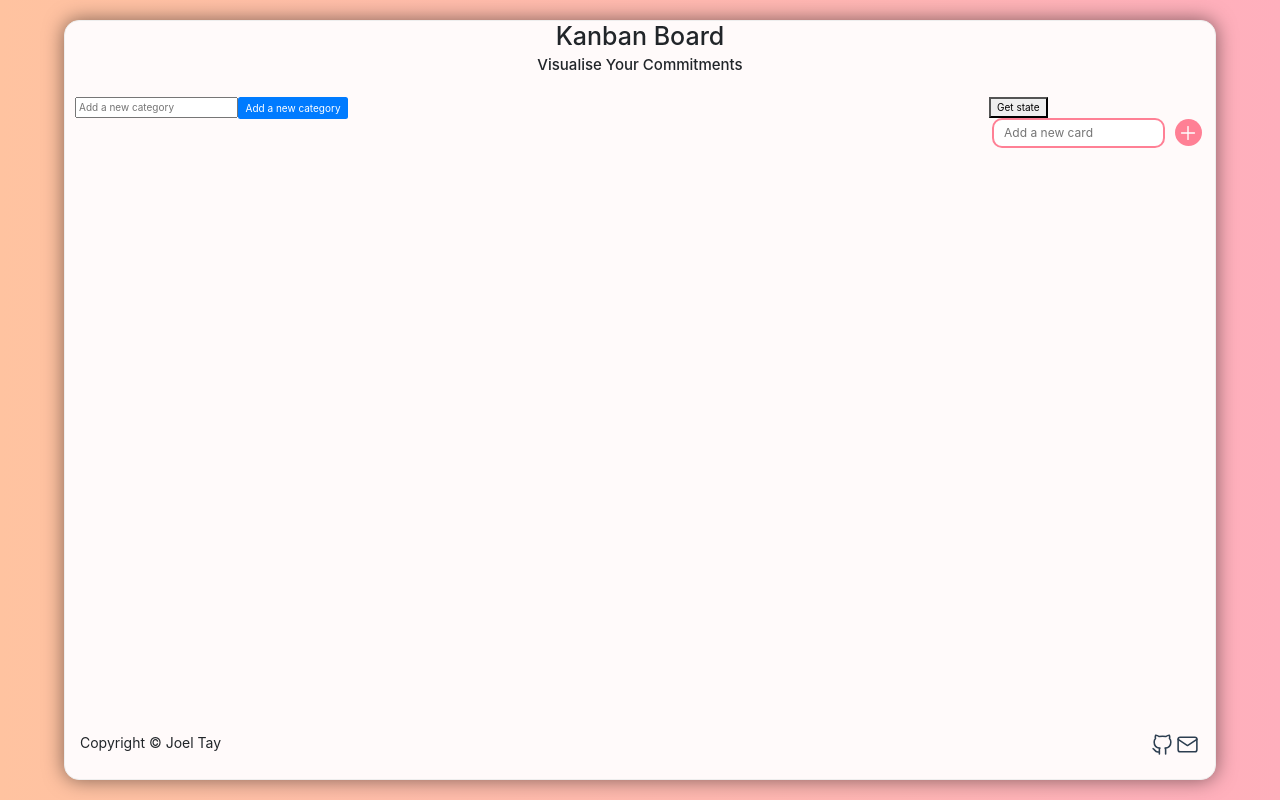
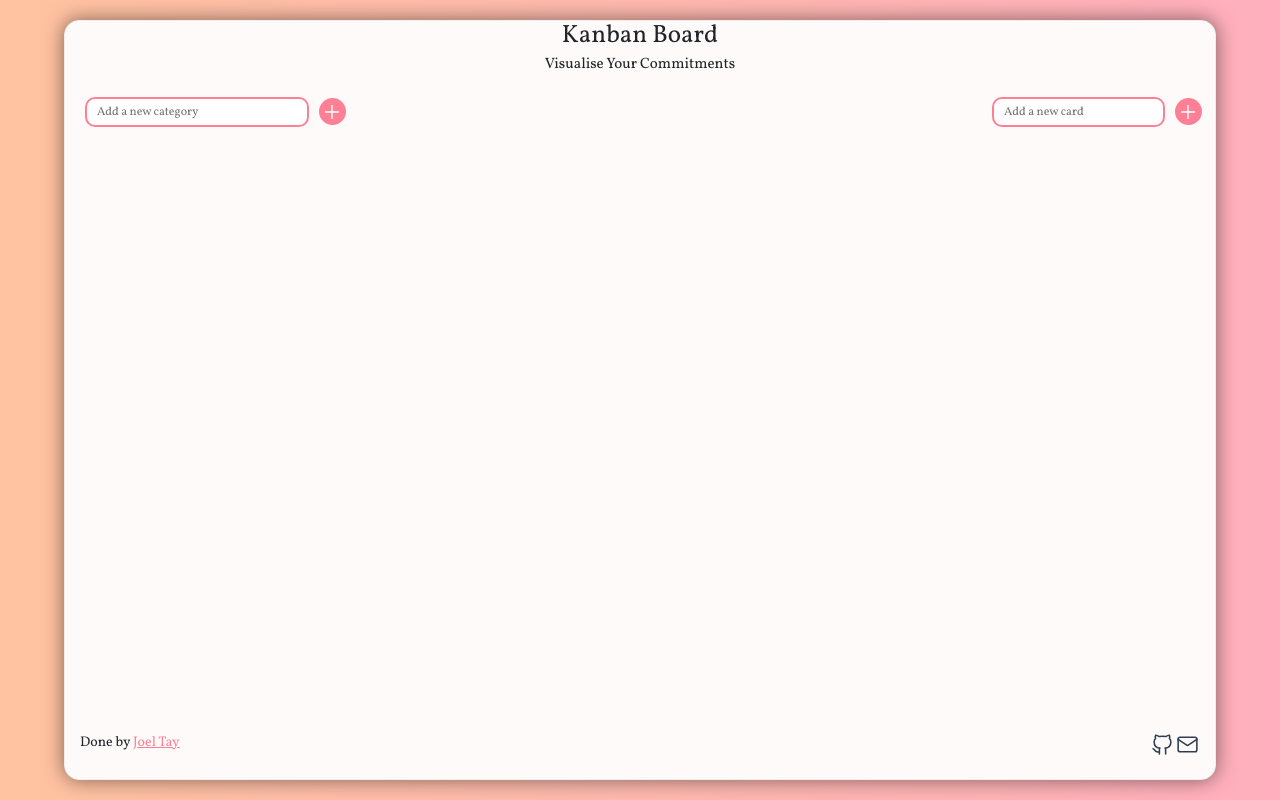
Before and after one commit to Vemrthiss/kanban-board, a Vue app: page / in a window 1280 px wide. Built offline with nearby package versions, Linux system fonts and the light colour scheme.

Commit message:
most styling done

```diff
--- a/public/index.html
+++ b/public/index.html
@@ -4,7 +4,8 @@
     <meta charset="utf-8">
     <meta http-equiv="X-UA-Compatible" content="IE=edge">
     <meta name="viewport" content="width=device-width,initial-scale=1.0">
-    <link rel="icon" href="<%= BASE_URL %>favicon.ico">
+    <link rel="preconnect" href="https://fonts.gstatic.com">
+    <link href="https://fonts.googleapis.com/css2?family=Vollkorn:wght@400;700&display=swap" rel="stylesheet">
     <link rel="stylesheet" href="https://cdn.jsdelivr.net/npm/bootstrap@4.6.0/dist/css/bootstrap.min.css" integrity="sha384-B0vP5xmATw1+K9KRQjQERJvTumQW0nPEzvF6L/Z6nronJ3oUOFUFpCjEUQouq2+l" crossorigin="anonymous">
     <link rel="stylesheet" href="https://cdnjs.cloudflare.com/ajax/libs/animate.css/4.1.1/animate.min.css"/>
     <title><%= htmlWebpackPlugin.options.title %></title>
--- a/src/App.vue
+++ b/src/App.vue
@@ -14,14 +14,6 @@ export default {
 </script>
 
 <style lang="scss">
-// #app {
-//   font-family: Avenir, Helvetica, Arial, sans-serif;
-//   -webkit-font-smoothing: antialiased;
-//   -moz-osx-font-smoothing: grayscale;
-//   text-align: center;
-//   color: #2c3e50;
-//   margin-top: 60px;
-// }
   *, *::before, *::after {
     box-sizing: inherit;
   }
@@ -47,5 +39,6 @@ export default {
     background: #FFAFBD;  /* fallback for old browsers */
     background: -webkit-linear-gradient(to right, #ffc3a0, #FFAFBD);  /* Chrome 10-25, Safari 5.1-6 */
     background: linear-gradient(to right, #ffc3a0, #FFAFBD); /* W3C, IE 10+/ Edge, Firefox 16+, Chrome 26+, Opera 12+, Safari 7+ */
+    font-family: 'Vollkorn', serif;
   }
 </style>
--- a/src/components/Board.vue
+++ b/src/components/Board.vue
@@ -1,8 +1,8 @@
 <template>
     <div class="main__board board">
         <form action="" class="board__category-form">
-            <input type="text" placeholder="Add a new category" v-model="newCategory">
-            <AddCategoryBtn @new-category-submitted="addNewCategory"></AddCategoryBtn>
+            <input type="text" placeholder="Add a new category" v-model="newCategory" class="main__input board__input">
+            <AddBtn @new-category-submitted="addNewCategory" :customClass="'add-category'"></AddBtn>
         </form>
         <div class="board-field">
             <BoardCategory v-for="categoryObj of existingCategories" :key="categoryObj.categoryTitle" :categoryObj="categoryObj"></BoardCategory>
@@ -11,7 +11,7 @@
 </template>
 
 <script>
-    import AddCategoryBtn from './buttons/AddCategoryBtn';
+    import AddBtn from './buttons/AddBtn';
     import BoardCategory from './BoardCategory';
 
     export default {
@@ -40,7 +40,7 @@
             }
         },
         components: {
-            AddCategoryBtn,
+            AddBtn,
             BoardCategory
         }
     }
@@ -54,8 +54,22 @@
         display: grid;
         grid-template-rows: 10% 1fr;
 
+        &__category-form {
+            display: flex;
+            align-items: center;
+            align-self: start;
+        }
+
         &__text {
             width: 100vw; //testing
+        }
+
+        &__input {
+            width: 25%;
+        }
+
+        & > * {
+            padding-left: 1rem;
         }
     }
 
--- a/src/components/BoardCategory.vue
+++ b/src/components/BoardCategory.vue
@@ -110,14 +110,14 @@
 <style lang="scss" scoped>
     .board-category {
         width: 15vw;
-        border: 1.5px solid black;
+        border: 1.5px solid #ff8095;
         border-radius: 1rem;
         text-align: center;
         margin-right: 2rem;
         transition: all .3s;
 
         &--hovered {
-            border: 1.5px solid #ff8095;
+            border: 2px solid #ff1a40;
             transform: scale(1.02);
         }
 
@@ -126,12 +126,24 @@
             display: flex;
             justify-content: center;
             align-items: center;
+            padding: 1rem;
+            padding-top: 0;
+            border-bottom: 1px solid #eeeeee;
             // position: relative; // for abs positioning of left/right btns
         }
 
         &__title {
             margin: 0;
             margin-right: 1.5rem;
+            text-transform: uppercase;
+            font-size: 1.4rem;
+            letter-spacing: .4px;
+            width: 60%;
+        }
+
+        &__delete-btn {
+            width: 40%;
+            font-size: 1.2rem;
         }
 
         // &__move {
--- a/src/components/Control.vue
+++ b/src/components/Control.vue
@@ -4,10 +4,10 @@
          @dragover.prevent="cardWithin"
          @dragleave.prevent="cardOutside"
          @drop.prevent="cardDropped">
-        <button @click="getState">Get state</button>
+        <!-- <button @click="getState">Get state</button> -->
         <form action="" class="main__control-add">
-            <input type="text" name="new-card-title" placeholder="Add a new card" v-model="newCardTitle" class="main__control-input">
-            <AddCard @new-card-submitted="submitNewCard"></AddCard>
+            <input type="text" name="new-card-title" placeholder="Add a new card" v-model="newCardTitle" class="main__input main__control-input">
+            <AddBtn @new-card-submitted="submitNewCard" :customClass="'add-card'"></AddBtn>
         </form>
 
         <div class="main__control-cards">
@@ -19,7 +19,7 @@
 <script>
     import { v4 as uuidv4 } from 'uuid';
 
-    import AddCard from './buttons/AddCardBtn';
+    import AddBtn from './buttons/AddBtn';
     import Card from './cards/Card';
 
     export default {
@@ -84,7 +84,7 @@
             }
         },
         components: {
-            AddCard,
+            AddBtn,
             Card
         }
     }
@@ -104,11 +104,6 @@
     }
 
     .main__control-input {
-        border-radius: 1rem;
-        border: 2px solid #ff8095;
-        padding: .4rem 1rem;
         width: 80%;
-        font-size: 1.2rem;
-        outline: none;
     }
 </style>
--- /dev/null
+++ b/src/components/buttons/AddBtn.vue
@@ -0,0 +1,48 @@
+<template>
+    <button class="btn btn-add" @click.prevent="submitNewStuff" :class="customClass">
+        <svg xmlns="http://www.w3.org/2000/svg" class="icon icon-tabler icon-tabler-plus btn-add__icon" viewBox="0 0 24 24" stroke-width="1.5" fill="none" stroke-linecap="round" stroke-linejoin="round">
+            <path stroke="none" d="M0 0h24v24H0z" fill="none"/>
+            <line x1="12" y1="5" x2="12" y2="19" />
+            <line x1="5" y1="12" x2="19" y2="12" />
+        </svg>
+    </button>
+</template>
+
+<script>
+    export default {
+        props: {
+            customClass: String,
+        },
+        emits: ['newCategorySubmitted', 'newCardSubmitted'],
+        methods: {
+            submitNewStuff(e) {
+                if (this.customClass === 'add-card') {
+                    this.$emit('newCardSubmitted');
+                } else {
+                    this.$emit('newCategorySubmitted');
+                }
+            }
+        },
+    }
+</script>
+
+<style lang="scss" scoped>
+    .btn-add {
+        cursor: pointer;
+        border-radius: 50%;
+        background-color: #ff8095;
+        padding: .25rem;
+        margin-left: 1rem;
+        transition: transform .3s;
+
+        &:hover {
+            transform: scale(1.1);
+        }
+
+        &__icon {
+            height: 2.2rem;
+            width: 2.2rem;
+            stroke: white;
+        }
+    }
+</style>
--- a/src/components/buttons/AddCardBtn.vue
+++ /dev/null
@@ -1,36 +0,0 @@
-<template>
-    <button class="btn add-card" @click.prevent="submitNewCard">
-        <svg xmlns="http://www.w3.org/2000/svg" class="icon icon-tabler icon-tabler-plus add-card__icon" viewBox="0 0 24 24" stroke-width="1.5" fill="none" stroke-linecap="round" stroke-linejoin="round">
-            <path stroke="none" d="M0 0h24v24H0z" fill="none"/>
-            <line x1="12" y1="5" x2="12" y2="19" />
-            <line x1="5" y1="12" x2="19" y2="12" />
-        </svg>
-    </button>
-</template>
-
-<script>
-    export default {
-        emits: ['newCardSubmitted'],
-        methods: {
-            submitNewCard(e) {
-                this.$emit('newCardSubmitted');
-            }
-        },
-    }
-</script>
-
-<style lang="scss" scoped>
-    .add-card {
-        cursor: pointer;
-        border-radius: 50%;
-        background-color: #ff8095;
-        padding: .25rem;
-        margin-left: 1rem;
-
-        &__icon {
-            height: 2.2rem;
-            width: 2.2rem;
-            stroke: white;
-        }
-    }
-</style>
--- a/src/components/buttons/AddCategoryBtn.vue
+++ /dev/null
@@ -1,18 +0,0 @@
-<template>
-    <button class="btn btn-primary" @click.prevent="submitNewCategory">Add a new category</button>
-</template>
-
-<script>
-    export default {
-        emits: ['newCategorySubmitted'],
-        methods: {
-            submitNewCategory(e) {
-                this.$emit('newCategorySubmitted');
-            }
-        },
-    }
-</script>
-
-<style lang="scss" scoped>
-
-</style>
--- a/src/components/buttons/BtnDanger.vue
+++ b/src/components/buttons/BtnDanger.vue
@@ -18,7 +18,12 @@
         overflow: hidden;
         position: relative;
         background-color: #cccccc;
-        transform: translate(0); //weird solution for the below effect to work
+        transform: translate(0); //weird workaround for the below effect to work
+        transition: color .3s;
+
+        &:hover {
+            color: white;
+        }
 
         &:hover::before {
             width: 100%;
--- a/src/layout/Footer.vue
+++ b/src/layout/Footer.vue
@@ -1,7 +1,7 @@
 <template>
     <div class="footer">
         <div class="footer__text">
-            <p class="footer__text-content">Copyright &copy; Joel Tay</p>
+            <p class="footer__text-content">Done by <a :href="githubLink" class="footer__link">Joel Tay</a></p>
         </div>
 
         <transition name="trashcan">
@@ -25,7 +25,7 @@
 
 
         <div class="footer__icon-group">
-            <a class="footer__icon footer__icon-github" :href="githubLink">
+            <a class="footer__icon footer__icon-github" :href="projectLink">
                 <svg xmlns="http://www.w3.org/2000/svg" class="icon icon-tabler icon-tabler-brand-github" viewBox="0 0 24 24" stroke-width="1.5" stroke="#2c3e50" fill="none" stroke-linecap="round" stroke-linejoin="round">
                     <path stroke="none" d="M0 0h24v24H0z" fill="none"/>
                     <path d="M9 19c-4.3 1.4 -4.3 -2.5 -6 -3m12 5v-3.5c0 -1 .1 -1.4 -.5 -2c2.8 -.3 5.5 -1.4 5.5 -6a4.6 4.6 0 0 0 -1.3 -3.2a4.2 4.2 0 0 0 -.1 -3.2s-1.1 -.3 -3.5 1.3a12.3 12.3 0 0 0 -6.2 0c-2.4 -1.6 -3.5 -1.3 -3.5 -1.3a4.2 4.2 0 0 0 -.1 3.2a4.6 4.6 0 0 0 -1.3 3.2c0 4.6 2.7 5.7 5.5 6c-.6 .6 -.6 1.2 -.5 2v3.5" />
@@ -47,7 +47,8 @@
     export default {
         data() {
             return {
-                githubLink: "https://github.com/Vemrthiss/kanban-board",
+                githubLink: "https://github.com/Vemrthiss",
+                projectLink: "https://github.com/Vemrthiss/kanban-board",
                 emailLink: "mailto:joeltwh1999@gmail.com",
                 cardOverTrash: false
             }
@@ -100,6 +101,11 @@
         position: relative; //for abs positioning of rubbish icon
         padding: 1rem 1.5rem;
 
+        &__link {
+            text-decoration: underline;
+            color: #ff8095;
+        }
+
         &__text-content {
             font-size: 1.4rem;
         }
--- a/src/layout/Main.vue
+++ b/src/layout/Main.vue
@@ -17,12 +17,25 @@
     }
 </script>
 
-<style lang="scss" scoped>
+<style lang="scss">
     .main {
         height: 82.5%; //testing
         display: grid;
         grid-template-columns: 80% 1fr;
         gap: 1rem;
         padding: 0 1rem;
+
+        &__input {
+            border-radius: 1rem;
+            border: 2.5px solid #ff1a40;
+            padding: .4rem 1rem;
+            font-size: 1.2rem;
+            outline: none;
+            transition: border .3s;
+
+            &:placeholder-shown {
+                border: 2px solid #ff8095;
+            }
+        }
     }
 </style>
```
Also changed, not shown: src/components/cards/Card.vue (+27 -1 lines), 1 other file (tests, documents, lock files or other folders).
